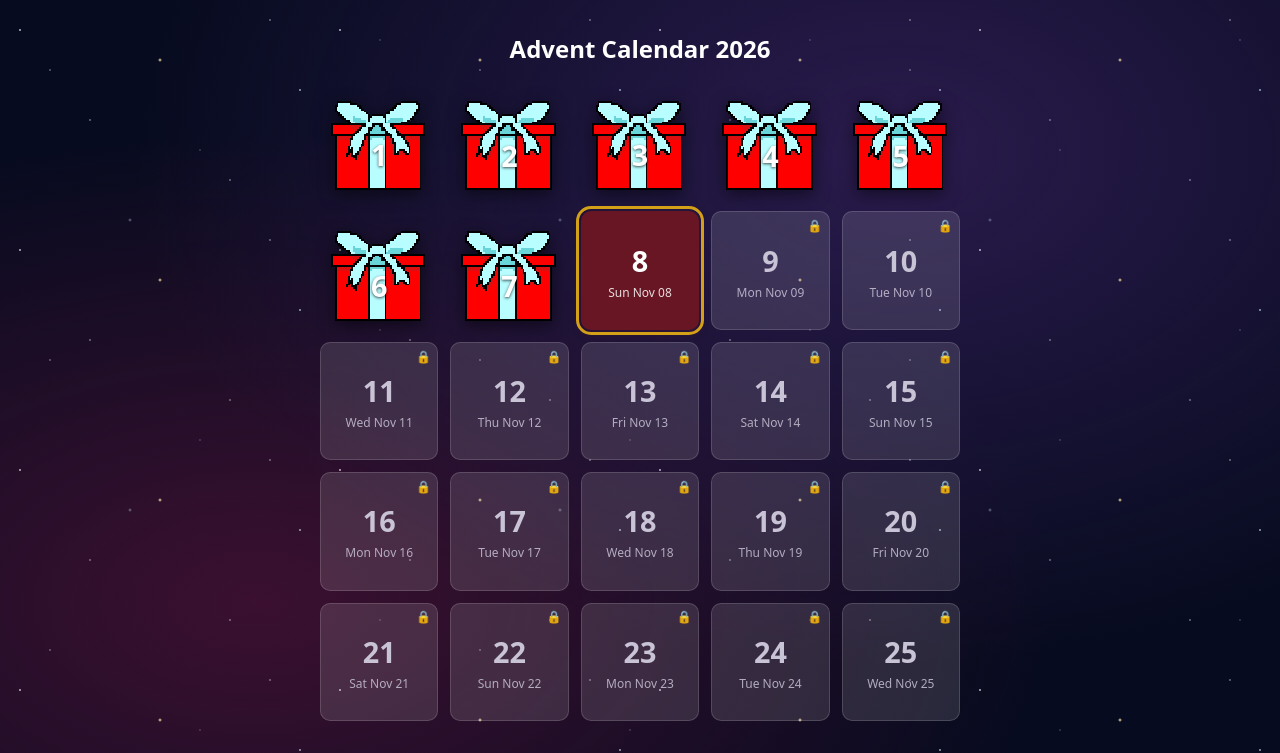
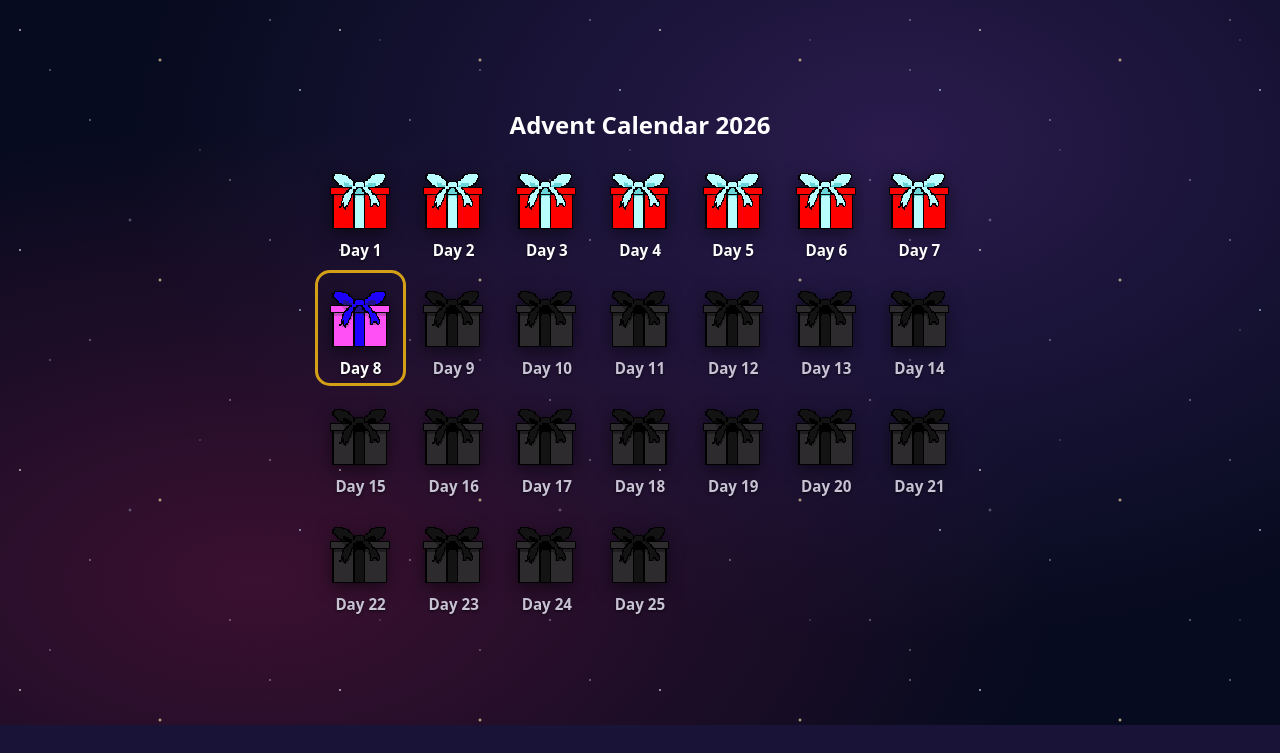
Before and after one commit to AGannon22/LeetClaus, a Flask app: page / in a window 1280 px wide. Shown: the part 75-828 px from the top of the page. After the commit the page ends 800 px from the top, so only its background shows below. Run offline with Flask 3, Linux system fonts and the light colour scheme; the visitor is signed in with stand-in values (Sample User, id 1); data that the repository does not hold is empty.

Commit message:
reformatted the grid, added more presents

```diff
--- a/helperfunctions/advent.py
+++ b/helperfunctions/advent.py
@@ -1,8 +1,6 @@
 from datetime import date
 
 def getAdventDays(today=None, completed=None):
-    # Pass `today` to test what the calendar looks like on another date.
-    # `completed` = set of day numbers the user finished; any earlier day not in it counts as missed.
     today = today or date.today()
     completed = completed or set()
     days = []
--- a/static/style.css
+++ b/static/style.css
@@ -92,95 +92,54 @@ header h1 {
 }
 .advent-grid {
     display: grid;
-    grid-template-columns: repeat(5, minmax(0, 1fr));
+    grid-template-columns: repeat(7, minmax(0, 1fr));
     gap: 0.75rem;
     width: min(640px, calc(100% - 2rem));
     margin-bottom: 2rem;
 }
 .advent-day {
-    position: relative;
-    aspect-ratio: 1;
     display: flex;
-    flex-direction: column;
-    justify-content: center;
+    flex-direction: column;   /* present on top, "Day X" underneath */
     align-items: center;
-    gap: 0.25rem;
+    gap: 0.3rem;
+    padding: 0.2rem;
     border-radius: 10px;
-    background: #681623;
     color: white;
-    box-shadow: 0 4px 10px rgba(104, 22, 35, 0.25);
-    transition: transform 0.2s, box-shadow 0.2s;
 }
+/* every day is a present image (green = completed, red = missed, pink = open, shadow = locked) */
 a.advent-day {
     color: white;
     text-decoration: none;
     cursor: pointer;
 }
-.advent-day.unlocked:hover {
-    transform: translateY(-3px);
-    box-shadow: 0 8px 18px rgba(104, 22, 35, 0.35);
-}
-.advent-day.missed:hover {
-    transform: translateY(-3px) rotate(-3deg);
+a.advent-day:hover .advent-present {
+    transform: translateY(-3px) rotate(-3deg);   /* wiggle the present, keep the label still */
 }
 a.advent-day:focus-visible {
     outline: 3px solid #ffd76a;
     outline-offset: 3px;
 }
 .advent-day.locked {
-    background: rgba(255, 255, 255, 0.12);
     color: #c9c3d6;
-    box-shadow: none;
-    border: 1px solid rgba(255, 255, 255, 0.15);
 }
 .advent-day.today {
     outline: 3px solid #d4a017;
     outline-offset: 2px;
 }
 .advent-number {
-    font-size: clamp(1.1rem, 4vw, 1.8rem);
+    font-size: clamp(0.7rem, 1.8vw, 0.95rem);
     font-weight: 700;
-}
-.advent-date {
-    font-size: clamp(0.55rem, 1.6vw, 0.75rem);
-    opacity: 0.85;
-}
-/* missed days: the present image replaces the box */
-.advent-day.missed {
-    background: none;
-    box-shadow: none;
+    white-space: nowrap;   /* keep "Day 25" on one line in narrow columns */
+    text-shadow: 0 1px 3px rgba(0, 0, 0, 0.7);
 }
 .advent-present {
-    position: absolute;
-    inset: 0;
+    display: block;
     width: 100%;
-    height: 100%;
+    aspect-ratio: 1;
     object-fit: contain;
     image-rendering: pixelated;   /* keep the pixel art crisp */
     filter: drop-shadow(0 4px 8px rgba(0, 0, 0, 0.5));
-}
-.advent-day.missed .advent-number {
-    position: relative;   /* sit on top of the image */
-    margin-top: 25%;      /* on the box, below the bow */
-    text-shadow: 0 1px 3px rgba(0, 0, 0, 0.7);
-}
-.advent-day.completed {
-    background: #1f6f43;   /* green = done */
-    box-shadow: 0 4px 10px rgba(31, 111, 67, 0.35);
-}
-.advent-check {
-    position: absolute;
-    top: 0.3rem;
-    right: 0.45rem;
-    font-size: 0.85rem;
-    font-weight: 700;
-    color: #ffd76a;
-}
-.advent-lock {
-    position: absolute;
-    top: 0.3rem;
-    right: 0.4rem;
-    font-size: 0.75rem;
+    transition: transform 0.2s;
 }
 /*single day page */
 .day-page {
--- a/templates/index.html
+++ b/templates/index.html
@@ -3,26 +3,27 @@
     <h2 class="advent-title">Advent Calendar {{ year }}</h2>
     <div class="advent-grid">
         {% for day in days %}
-        {% if day.missed %}
-        <a class="advent-day missed" href="{{ url_for('day', n=day.day) }}" data-date="{{ day.iso }}">
-            <img class="advent-present" src="{{ url_for('static', filename='unopenedredpresent.png') }}"
-                 alt="Day {{ day.day }} ({{ day.label }}): missed">
-            <span class="advent-number">{{ day.day }}</span>
-        </a>
+        {% if day.completed %}
+            {% set state, image = "completed", "unopenedgreenpresent.png" %}
+        {% elif day.missed %}
+            {% set state, image = "missed", "unopenedredpresent.png" %}
         {% elif day.unlocked %}
-        <a class="advent-day unlocked{% if day.today %} today{% endif %}{% if day.completed %} completed{% endif %}"
+            {% set state, image = "unlocked", "unopenedpinkpresent.png" %}
+        {% else %}
+            {% set state, image = "locked", "unopenedshadowpresent.png" %}
+        {% endif %}
+
+        {% if day.unlocked %}
+        <a class="advent-day {{ state }}{% if day.today %} today{% endif %}"
            href="{{ url_for('day', n=day.day) }}" data-date="{{ day.iso }}">
-            <span class="advent-number">{{ day.day }}</span>
-            <time class="advent-date" datetime="{{ day.iso }}">{{ day.label }}</time>
-            {% if day.completed %}<span class="advent-check" aria-label="Completed">✓</span>{% endif %}
-        </a>
         {% else %}
-        <div class="advent-day locked" data-date="{{ day.iso }}">
-            <span class="advent-number">{{ day.day }}</span>
-            <time class="advent-date" datetime="{{ day.iso }}">{{ day.label }}</time>
-            <span class="advent-lock" aria-label="Locked">🔒</span>
-        </div>
+        <div class="advent-day {{ state }}" data-date="{{ day.iso }}">
         {% endif %}
+            <img class="advent-present" src="{{ url_for('static', filename=image) }}"
+                 alt="Day {{ day.day }} ({{ day.label }}): {{ state }}">
+            <span class="advent-number">Day {{ day.day }}</span>
+        {% if day.unlocked %}
+        </a>{% else %}</div>{% endif %}
         {% endfor %}
     </div>
 {% endblock %}
```
Also changed, not shown: static/unopenedgreenpresent.png (added), static/unopenedpinkpresent.png (added), static/unopenedshadowpresent.png (added).
